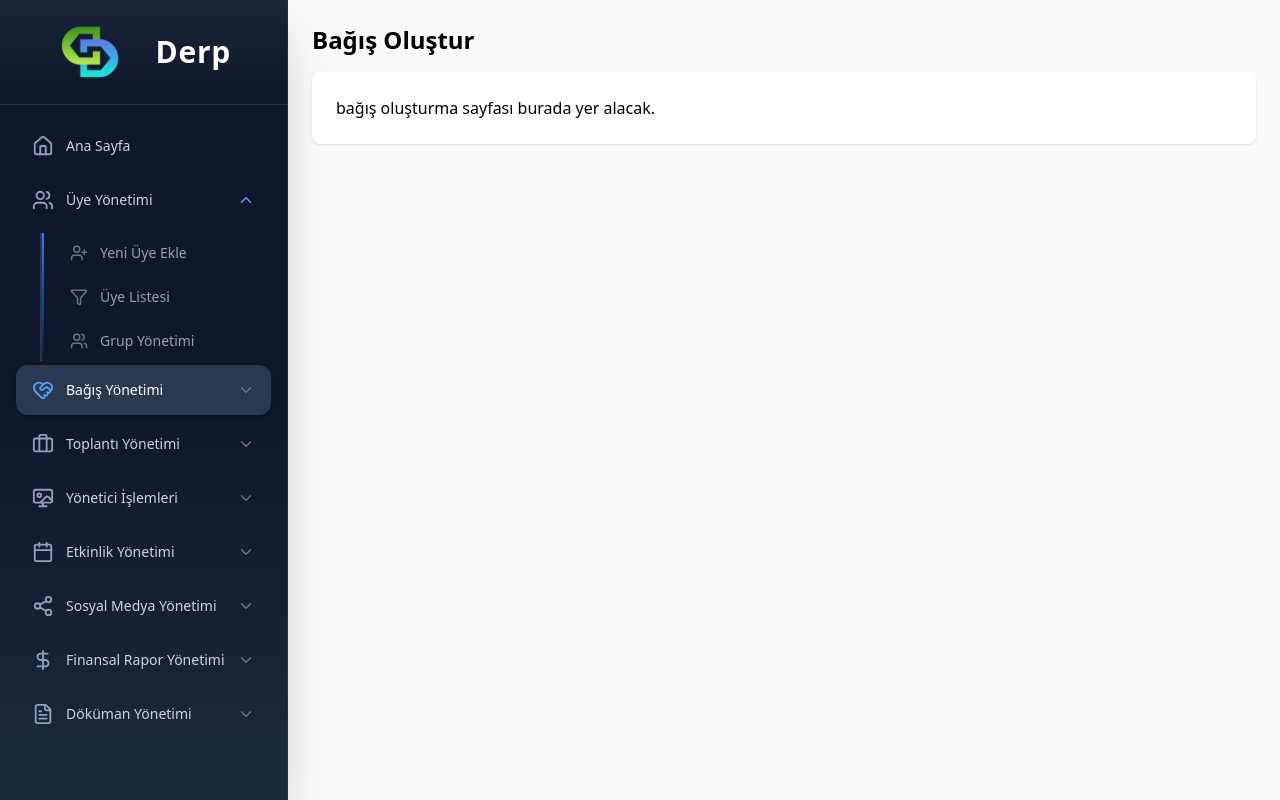
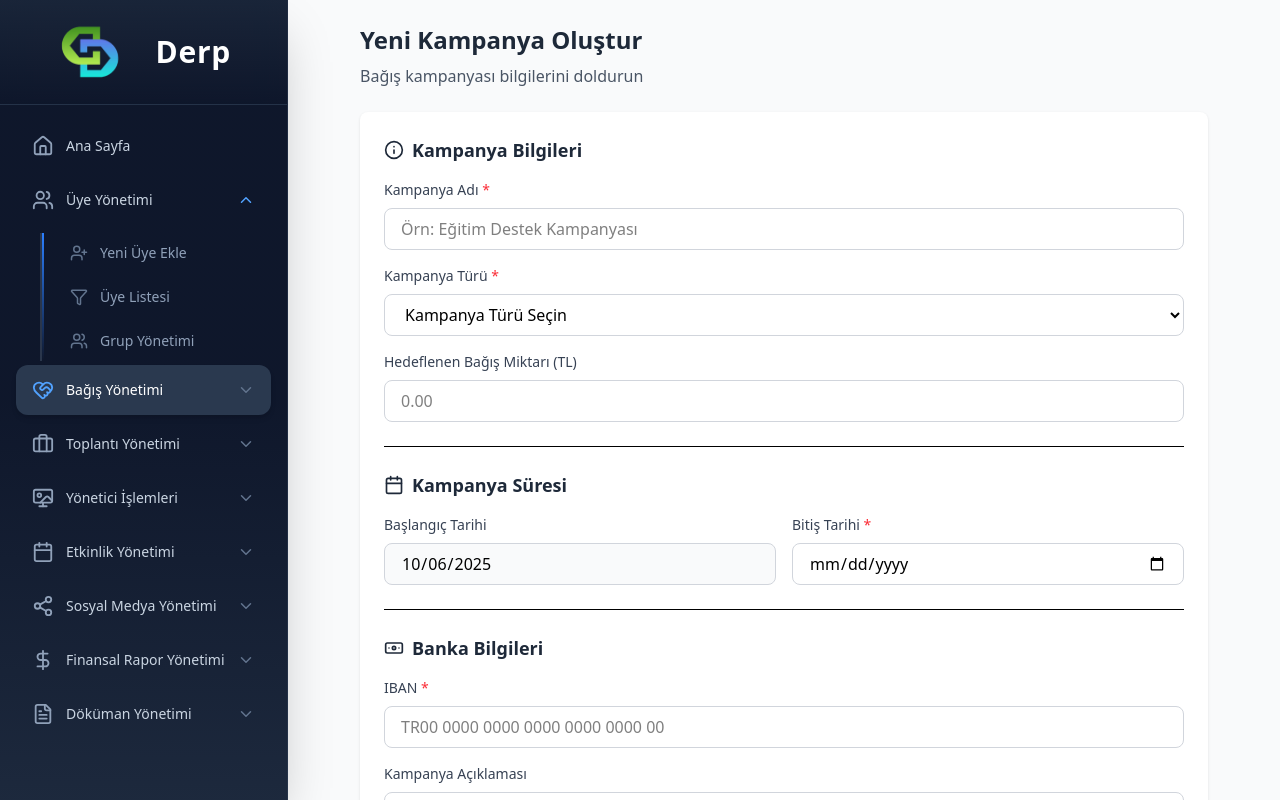
Before and after one commit to tu-manifest/dernek-erp-frontend, a Next.js app: page /donations/create in a window 1280 px wide. Built offline with nearby package versions, Linux system fonts and the light colour scheme.

Commit message:
create new campaign page

```diff
--- a/app/donations/create/page.tsx
+++ b/app/donations/create/page.tsx
@@ -1,12 +1,14 @@
-import React from 'react';
+"use client";
+
+import DonationCampaignForm from "../../../components/donationCampaignForm";
 
 export default function CreateDonationPage() {
   return (
-    <div className="p-6">
-      <h1 className="text-2xl font-bold mb-4">Bağış Oluştur</h1>
-      <div className="bg-white rounded-lg shadow p-6">
-        <p> bağış oluşturma sayfası burada yer alacak.</p>
-      </div>
+    <div className="p-6 max-w-4xl mx-auto">
+      <h1 className="text-2xl font-bold text-gray-800 mb-2">Yeni Kampanya Oluştur</h1>
+      <p className="text-gray-600 mb-6">Bağış kampanyası bilgilerini doldurun</p>
+
+      <DonationCampaignForm />
     </div>
   );
 }
--- /dev/null
+++ b/components/donationCampaignForm.tsx
@@ -0,0 +1,260 @@
+"use client";
+
+import { useState } from "react";
+import { Info, Calendar, Banknote, Check } from "lucide-react";
+import { useRouter } from "next/navigation";
+
+export default function DonationCampaignForm() {
+  const router = useRouter();
+
+  // Form state
+  const [formData, setFormData] = useState({
+    name: "",
+    type: "",
+    targetAmount: "",
+    description: "",
+    startDate: new Date().toISOString().split("T")[0],
+    endDate: "",
+    iban: ""
+  });
+
+  // Error state
+  const [errors, setErrors] = useState<Record<string, string>>({});
+
+  // Kampanya türleri
+  const campaignTypes = [
+    "Genel Bağış",
+    "Sosyal Destek",
+    "Kurban",
+    "Eğitim",
+    "Su",
+    "Sağlık",
+    "Afet Yardım",
+    "Zekat"
+  ];
+
+  // Input değişikliklerini handle et
+  const handleChange = (
+    e: React.ChangeEvent<HTMLInputElement | HTMLTextAreaElement | HTMLSelectElement>
+  ) => {
+    const { name, value } = e.target;
+    setFormData(prev => ({
+      ...prev,
+      [name]: value
+    }));
+
+    // Varsa hatayı temizle
+    if (errors[name]) {
+      setErrors(prev => ({ ...prev, [name]: "" }));
+    }
+  };
+
+  // IBAN validasyonu
+  const validateIBAN = (iban: string): boolean => {
+    const ibanRegex = /^TR[0-9]{24}$/;
+    return ibanRegex.test(iban.replace(/\s/g, ""));
+  };
+
+  // Form validasyonu
+  const validateForm = () => {
+    const newErrors: Record<string, string> = {};
+
+    if (!formData.name.trim()) {
+      newErrors.name = "Kampanya adı zorunludur";
+    }
+
+    if (!formData.type) {
+      newErrors.type = "Kampanya türü seçilmelidir";
+    }
+
+    if (!formData.endDate) {
+      newErrors.endDate = "Bitiş tarihi zorunludur";
+    }
+
+    if (!formData.iban) {
+      newErrors.iban = "IBAN zorunludur";
+    } else if (!validateIBAN(formData.iban)) {
+      newErrors.iban = "Geçersiz IBAN formatı";
+    }
+
+    setErrors(newErrors);
+    return Object.keys(newErrors).length === 0;
+  };
+
+  // Form gönderimi
+  const handleSubmit = (e: React.FormEvent) => {
+    e.preventDefault();
+
+    if (validateForm()) {
+      console.log("Form Data:", formData);
+      alert("Kampanya başarıyla oluşturuldu!");
+      router.push("/donations/list");
+    }
+  };
+
+  return (
+    <form onSubmit={handleSubmit} className="bg-white rounded-lg shadow-sm p-6 space-y-6">
+      {/* Temel Bilgiler */}
+      <div className="border-b pb-6">
+        <h2 className="text-lg font-semibold text-gray-800 mb-4 flex items-center gap-2">
+          <Info size={20} />
+          Kampanya Bilgileri
+        </h2>
+
+        <div className="space-y-4">
+          {/* Kampanya Adı */}
+          <div>
+            <label className="block text-sm font-medium text-gray-700 mb-2">
+              Kampanya Adı <span className="text-red-500">*</span>
+            </label>
+            <input
+              type="text"
+              name="name"
+              value={formData.name}
+              onChange={handleChange}
+              className={`w-full px-4 py-2 border rounded-lg ${
+                errors.name ? "border-red-500" : "border-gray-300"
+              } focus:ring-2 focus:ring-blue-500 focus:border-transparent`}
+              placeholder="Örn: Eğitim Destek Kampanyası"
+            />
+            {errors.name && <p className="text-red-500 text-sm mt-1">{errors.name}</p>}
+          </div>
+
+          {/* Kampanya Türü */}
+          <div>
+            <label className="block text-sm font-medium text-gray-700 mb-2">
+              Kampanya Türü <span className="text-red-500">*</span>
+            </label>
+            <select
+              name="type"
+              value={formData.type}
+              onChange={handleChange}
+              className={`w-full px-4 py-2 border rounded-lg ${
+                errors.type ? "border-red-500" : "border-gray-300"
+              } focus:ring-2 focus:ring-blue-500 focus:border-transparent`}
+            >
+              <option value="">Kampanya Türü Seçin</option>
+              {campaignTypes.map(type => (
+                <option key={type} value={type}>
+                  {type}
+                </option>
+              ))}
+            </select>
+            {errors.type && <p className="text-red-500 text-sm mt-1">{errors.type}</p>}
+          </div>
+
+          {/* Hedef Miktar */}
+          <div>
+            <label className="block text-sm font-medium text-gray-700 mb-2">
+              Hedeflenen Bağış Miktarı (TL)
+            </label>
+            <input
+              type="number"
+              name="targetAmount"
+              value={formData.targetAmount}
+              onChange={handleChange}
+              min="0"
+              step="0.01"
+              className="w-full px-4 py-2 border border-gray-300 rounded-lg focus:ring-2 focus:ring-blue-500 focus:border-transparent"
+              placeholder="0.00"
+            />
+          </div>
+        </div>
+      </div>
+
+      {/* Tarih Bilgileri */}
+      <div className="border-b pb-6">
+        <h2 className="text-lg font-semibold text-gray-800 mb-4 flex items-center gap-2">
+          <Calendar size={20} />
+          Kampanya Süresi
+        </h2>
+
+        <div className="grid grid-cols-1 md:grid-cols-2 gap-4">
+          {/* Başlangıç Tarihi */}
+          <div>
+            <label className="block text-sm font-medium text-gray-700 mb-2">
+              Başlangıç Tarihi
+            </label>
+            <input
+              type="date"
+              name="startDate"
+              value={formData.startDate}
+              readOnly
+              className="w-full px-4 py-2 border border-gray-300 rounded-lg bg-gray-50 cursor-not-allowed"
+            />
+          </div>
+
+          {/* Bitiş Tarihi */}
+          <div>
+            <label className="block text-sm font-medium text-gray-700 mb-2">
+              Bitiş Tarihi <span className="text-red-500">*</span>
+            </label>
+            <input
+              type="date"
+              name="endDate"
+              value={formData.endDate}
+              onChange={handleChange}
+              min={formData.startDate}
+              className={`w-full px-4 py-2 border rounded-lg ${
+                errors.endDate ? "border-red-500" : "border-gray-300"
+              } focus:ring-2 focus:ring-blue-500 focus:border-transparent`}
+            />
+            {errors.endDate && <p className="text-red-500 text-sm mt-1">{errors.endDate}</p>}
+          </div>
+        </div>
+      </div>
+
+      {/* IBAN ve Açıklama */}
+      <div>
+        {/* IBAN */}
+        <div className="mb-4">
+          <h2 className="text-lg font-semibold text-gray-800 mb-4 flex items-center gap-2">
+            <Banknote size={20} />
+            Banka Bilgileri
+          </h2>
+          <label className="block text-sm font-medium text-gray-700 mb-2">
+            IBAN <span className="text-red-500">*</span>
+          </label>
+          <input
+            type="text"
+            name="iban"
+            value={formData.iban}
+            onChange={handleChange}
+            className={`w-full px-4 py-2 border rounded-lg ${
+              errors.iban ? "border-red-500" : "border-gray-300"
+            } focus:ring-2 focus:ring-blue-500 focus:border-transparent`}
+            placeholder="TR00 0000 0000 0000 0000 0000 00"
+            maxLength={32}
+          />
+          {errors.iban && <p className="text-red-500 text-sm mt-1">{errors.iban}</p>}
+        </div>
+
+        {/* Açıklama */}
+        <div>
+          <label className="block text-sm font-medium text-gray-700 mb-2">
+            Kampanya Açıklaması
+          </label>
+          <textarea
+            name="description"
+            value={formData.description}
+            onChange={handleChange}
+            rows={4}
+            className="w-full px-4 py-2 border border-gray-300 rounded-lg focus:ring-2 focus:ring-blue-500 focus:border-transparent"
+            placeholder="Kampanya hakkında detaylı bilgi verin..."
+          />
+        </div>
+      </div>
+
+      {/* Butonlar */}
+      <div className="flex justify-center pt-6">
+        <button
+          type="submit"
+          className="bg-gradient-to-r from-blue-600 to-indigo-700 text-white px-12 py-4 rounded-lg font-semibold text-lg hover:from-blue-700 hover:to-indigo-800 transform hover:scale-105 transition-all duration-200 shadow-lg flex items-center space-x-2"
+        >
+          <Check size={24} />
+          <span>Oluştur</span>
+        </button>
+      </div>
+    </form>
+  );
+}
```
